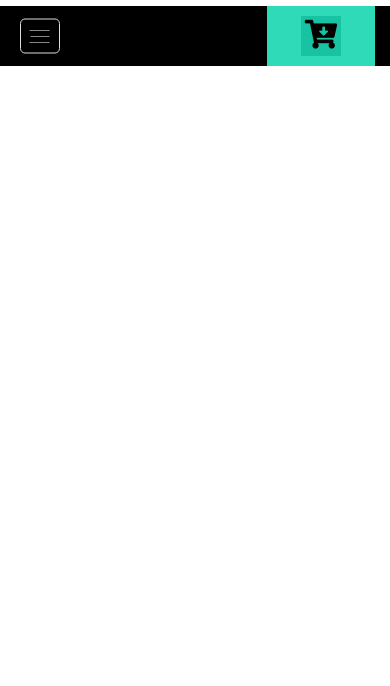
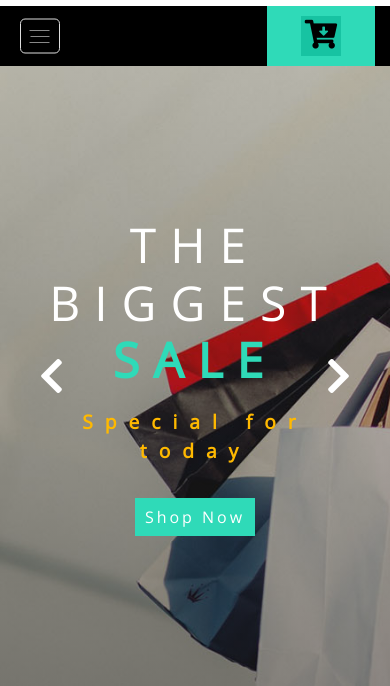
Before and after one commit to terlanusubov/ecommerce-mainpage, a plain HTML site: page index.html in a window 390 px wide. Shown: the part 229-915 px from the top of the page. Before the commit the page ends 844 px from the top, so only its background shows below. Drawn offline with nearby package versions, Linux system fonts and the light colour scheme.

Commit message:
HeaderAllFinished(ResponsiveJSHtmlCss)andMainStart

```diff
--- a/css/media.css
+++ b/css/media.css
@@ -19,9 +19,19 @@
         padding-left: 20px;
     }
 
-    /* .nav-wrapper nav > ul > li > a{
+    .nav-wrapper nav > ul > li > a{
         padding: 26px 5px;
-    } */
+    }
+    .dropdown-list{
+        min-width: 400px;
+    }
+    .dropdown-list-item a{
+        font-size: 0.7em;
+    }
+    .dropdown-list-item li{
+        padding: 5px 5px;
+    }
+
 }
 @media screen and (max-width:1200px){
     .header-bottom .logo.header-bottom-item h1 a{
--- a/css/style.css
+++ b/css/style.css
@@ -38,12 +38,16 @@ ul{
 .clear{
     clear: both;
 }
+
+/*End Only for navigation */
+
 /* End My Custom Classes */
 
 /* End My Defaults */
 
 /* Home Page */
-/* Header */
+
+/*Start Header */
 .header-top{
     background: black;
 }
@@ -228,6 +232,7 @@ ul{
 .menu-line.active{
     left:0;
 }
+/* Basket */
 .basket-wrapper .basket{
     width: 100%;
     height: 100%;
@@ -249,6 +254,9 @@ ul{
 .basket-wrapper i{
     color:black;
 }
+/* End Basket */
+
+/* Hamburger Menu */
 .hamburger-menu{
     width: 40px;
     z-index:10;
@@ -291,6 +299,9 @@ ul{
 .hamburger-menu span::before{
     top:-6px;
 }
+
+/* End Hamburger Menu */
+
 /* Dropdown */
 .dropdownable{
     position: relative;
@@ -330,3 +341,65 @@ ul{
 .dropdown-list-item li{
     padding: 7px 5px;
 }
+
+/* End Dropdown */
+
+/*End Navigation */
+
+/* End Header */
+
+
+/* Main Start */
+
+/* Slider Start */
+.slider-wrapper{
+    background-size: cover;
+    background-repeat: no-repeat;
+    padding: 150px 0px;
+    position: relative;
+}
+.slider-wrapper div{
+    text-align: center;
+}
+
+.slider-wrapper .title h3{
+    font-size: 3em;
+    font-weight: 300;
+    letter-spacing: 14px;
+    text-transform: uppercase;
+    color:#fff;
+}
+.slider-wrapper .title h3 span{
+    color:#2fdab8;
+    font-weight: bold;
+}
+.slider-wrapper .text p{
+    letter-spacing: 12px;
+    font-size: 1.2em;
+    font-weight: bold;
+    color: #ffb900;
+    margin-top: 1em;
+}
+.slider-wrapper .button button{
+    border:none;
+    outline: none;
+    color:#fff;
+    letter-spacing: 3px;
+    background: #2fdab8;
+    padding: 7px 10px;
+    margin-top:2em;
+}
+.slider-wrapper .slider-icons i{
+    position: absolute;
+    top:50%;
+    transform: translateY(-50%);
+    color:#fff;
+    font-size: 2.5em;
+    cursor: pointer;
+}
+.slider-wrapper .left-icon{
+    left:10%;
+}
+.slider-wrapper .right-icon{
+    right:10%;
+}
--- a/index.html
+++ b/index.html
@@ -18,7 +18,7 @@
 
 <body>
     <!-- Start Project -->
-    <!-- Header -->
+    <!--Start Header -->
     <header class="site-header-wrapper">
         <!-- Top Header -->
         <div class="header-top">
@@ -121,16 +121,7 @@
                         <span></span>
                         </span>
                     </div>
-                    <!-- <div class="mobile-nav">
-                        <ul>
-                            <li><a href="#">Home</a></li>
-                            <li><a href="#">About</a></li>
-                            <li><a href="#">Men's wear</a></li>
-                            <li><a href="#">Women's wear</a></li>
-                            <li><a href="#">Short codes</a></li>
-                            <li><a href="#">Contact</a></li>
-                        </ul>
-                    </div> -->
+                    <!-- Navigation -->
                     <nav class="col-xl-9 navigation mobile">
                         <ul>
                             <li><a href="#">Home
@@ -287,33 +278,48 @@
             </div>
         </div>
     </header>
+
+    <!-- End Header -->
+    <!-- Main Start -->
+
+    <main>
+        <section class="slider-wrapper slider1"
+            style=" background-image: linear-gradient(rgba(23, 22, 23, 0.2), rgba(23, 22, 23, 0.5)) , url('img/banner1.jpg')">
+            <div class="container">
+                <div class="content">
+                    <div class="title col-12">
+                        <h3>
+                            THE BIGGEST <span>SALE</span>
+                        </h3>
+                    </div>
+                    <div class="text col-12">
+                        <p>Special for today</p>
+                    </div>
+                    <div class="button col-12">
+                        <button>
+                            Shop Now
+                        </button>
+                    </div>
+                </div>
+            </div>
+            <div class="slider-icons">
+                <i class="fas fa-chevron-right right-icon"></i>
+                <i class="fas fa-chevron-left left-icon"></i>
+            </div>
+            <div class="slider-buttons">
+                <span class="slider-buttons-items"></span>
+                <span class="slider-buttons-items"></span>
+                <span class="slider-buttons-items"></span>
+                <span class="slider-buttons-items"></span>
+                <span class="slider-buttons-items"></span>
+            </div>
+        </section>
+    </main>
+
     <script src="http://code.jquery.com/jquery-3.3.1.js" integrity="sha256-2Kok7MbOyxpgUVvAk/HJ2jigOSYS2auK4Pfzbm7uH60="
         crossorigin="anonymous"></script>
+    <script src="js/my_library.js"></script>
     <script src="js/main.js"></script>
-    <script>
-
-        document.addEventListener("DOMContentLoaded", function () {
-            myForEach(".nav-wrapper nav > ul > .dropdownable a", function (button) {
-                myEvent(button, "click", function (e) {
-                    var parent = e.target.parentElement.parentElement.parentElement;
-                    e.preventDefault();
-                    var isMobile = false;
-                    if (window.innerWidth <= 768) {
-                        isMobile = true;
-                    }
-                    var currentButton = this;
-                    myDropDown(currentButton, (element) => isMobile ? element.nextElementSibling.nextElementSibling : element.nextElementSibling, function (element) {
-                        myToggleClass(element, "active");
-                        myToggleClass(currentButton.querySelector(".menu-line"), "active")
-                    })
-                })
-            })
-
-            myEvent(document.querySelector(".hamburger-menu"), "click", function () {
-                myToggleClass(document.querySelector(".mobile"),"active")
-            })
-        })
-    </script>
 </body>
 
 </html>
--- a/js/main.js
+++ b/js/main.js
@@ -1,44 +1,20 @@
-function myAddClass(selector, className) {
-    selector.classList.add(className);
-}
-function myRemoveClass(selector, className) {
-    selector.classList.remove(className);
-}
-function myToggleClass(selector, className) {
-    if (selector.classList.contains(className)) {
-        myRemoveClass(selector, className);
-    } else {
-        myAddClass(selector, className);
-    }
-}
-function myDropDown(clickedElement, dropElementCallback, callback) {
-    var dropDownElement = dropElementCallback(clickedElement);
-    if (dropDownElement != null) {
-        callback(dropDownElement)
-    }
-}
-function myGetElements(selector) {
-    return document.querySelectorAll(selector);
-}
-function myForEach(selector, callback) {
-    var elements = myGetElements(selector);
-    for (var element of elements) {
-        callback(element);
-    }
-}
-function myEvent(selector,event,callback){
-    if(typeof selector == "string"){
-        return document.querySelector(selector).addEventListener(event,callback);
-    }
-    else{
-        selector.addEventListener(event,callback);
-    }
-}
-function myHasClass(selector,className){
-    if(selector.classList.contains(className)){
-        return true;
-    }
-    else{
-        return false;
-    }
-}
+document.addEventListener("DOMContentLoaded", function () {
+    myForEach(".nav-wrapper nav > ul > .dropdownable a", function (button) {
+        myEvent(button, "click", function (e) {
+            var parent = e.target.parentElement.parentElement.parentElement;
+            e.preventDefault();
+            var isMobile = false;
+            if (window.innerWidth <= 768) {
+                isMobile = true;
+            }
+            var currentButton = this;
+            myDropDown(currentButton, (element) => isMobile ? element.nextElementSibling.nextElementSibling : element.nextElementSibling, function (element) {
+                myToggleClass(element, "active");
+                myToggleClass(currentButton.querySelector(".menu-line"), "active")
+            })
+        })
+    })
+    myEvent(document.querySelector(".hamburger-menu"), "click", function () {
+        myToggleClass(document.querySelector(".mobile"), "active")
+    })
+})
--- /dev/null
+++ b/js/my_library.js
@@ -0,0 +1,44 @@
+function myAddClass(selector, className) {
+    selector.classList.add(className);
+}
+function myRemoveClass(selector, className) {
+    selector.classList.remove(className);
+}
+function myToggleClass(selector, className) {
+    if (selector.classList.contains(className)) {
+        myRemoveClass(selector, className);
+    } else {
+        myAddClass(selector, className);
+    }
+}
+function myDropDown(clickedElement, dropElementCallback, callback) {
+    var dropDownElement = dropElementCallback(clickedElement);
+    if (dropDownElement != null) {
+        callback(dropDownElement)
+    }
+}
+function myGetElements(selector) {
+    return document.querySelectorAll(selector);
+}
+function myForEach(selector, callback) {
+    var elements = myGetElements(selector);
+    for (var element of elements) {
+        callback(element);
+    }
+}
+function myEvent(selector,event,callback){
+    if(typeof selector == "string"){
+        return document.querySelector(selector).addEventListener(event,callback);
+    }
+    else{
+        selector.addEventListener(event,callback);
+    }
+}
+function myHasClass(selector,className){
+    if(selector.classList.contains(className)){
+        return true;
+    }
+    else{
+        return false;
+    }
+}
```
Also changed, not shown: img/banner1.jpg (added), img/banner2.jpg (added), img/banner3.jpg (added), img/banner4.jpg (added), img/banner5.jpg (added).
